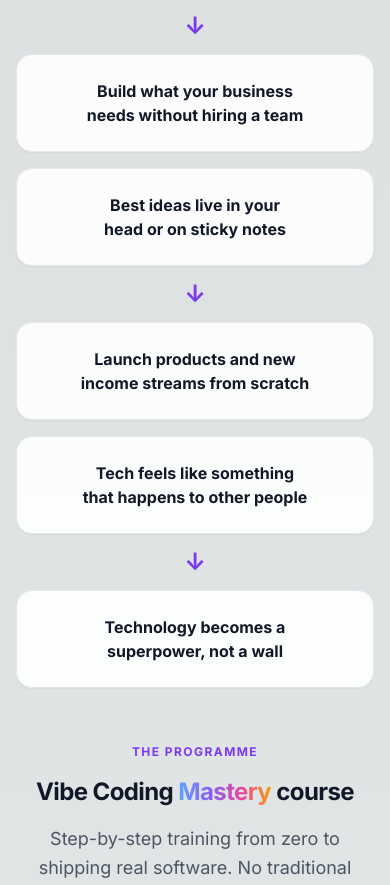
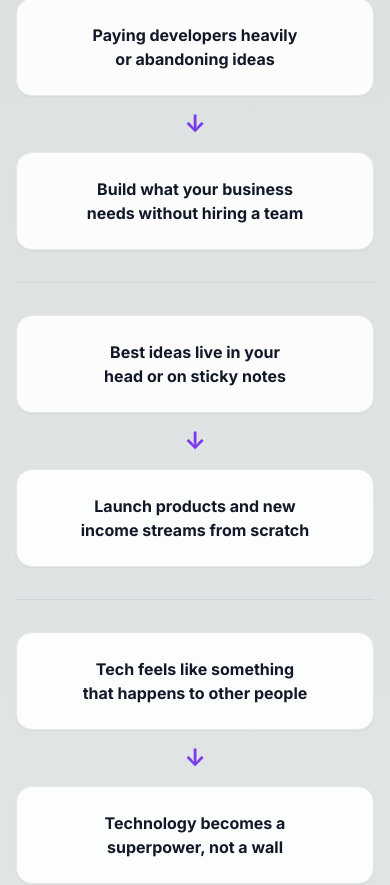
Before and after one commit to ston6919/applied-ai-v3, a Next.js app in the folder frontend/: page /vibe-coding/oc-join in a window 390 px wide. Shown: the part 1910-2795 px from the top of the page. Built offline with nearby package versions, Linux system fonts and the light colour scheme; no server answers.

Commit message:
OC join: mobile spacing between help pairs, course intro copy
Add border and margin between before/after rows on small screens; keep
desktop layout with gap only. Eyebrow before course is INTRODUCING;
headline uses Mastery Course (capital C).

Made-with: Cursor

```diff
--- a/frontend/app/vibe-coding/oc-join/OcJoinSalesContent.tsx
+++ b/frontend/app/vibe-coding/oc-join/OcJoinSalesContent.tsx
@@ -141,10 +141,15 @@ export default function OcJoinSalesContent({
             <span className="inline-block w-10 shrink-0" aria-hidden />
             <p className="text-center text-sm font-semibold text-emerald-700">After</p>
           </div>
-          {HOW_HELP_DETAIL_PAIRS.map((pair) => (
+          <div className="flex flex-col md:gap-4">
+            {HOW_HELP_DETAIL_PAIRS.map((pair, index) => (
               <div
                 key={pair.before}
-              className="flex w-full flex-col items-stretch gap-3 md:flex-row md:items-center md:gap-4"
+                className={`flex w-full flex-col items-stretch gap-3 md:flex-row md:items-center md:gap-4 ${
+                  index > 0
+                    ? 'mt-8 border-t border-gray-300 pt-8 md:mt-0 md:border-t-0 md:pt-0'
+                    : ''
+                }`}
               >
                 <div className={transitionBoxClass}>
                   <p className="text-base font-bold text-gray-900 text-balance md:text-lg">{pair.before}</p>
@@ -162,13 +167,14 @@ export default function OcJoinSalesContent({
               </div>
             ))}
           </div>
+        </div>
       </section>
 
       {/* Course intro */}
       <section className="flex flex-col gap-4 text-center" aria-labelledby="course-intro-heading">
-        <p className={eyebrow}>The programme</p>
+        <p className={eyebrow}>Introducing...</p>
         <h2 id="course-intro-heading" className={`${sectionTitle} max-w-3xl mx-auto`}>
-          Vibe Coding <span className="gradient-text">Mastery</span> course
+          Vibe Coding <span className="gradient-text">Mastery</span> Course
         </h2>
         <p className={`${body} text-lg max-w-2xl mx-auto`}>
           Step-by-step training from zero to shipping real software. No traditional coding background
```
Lines whose indentation alone changed are shown as unchanged.
